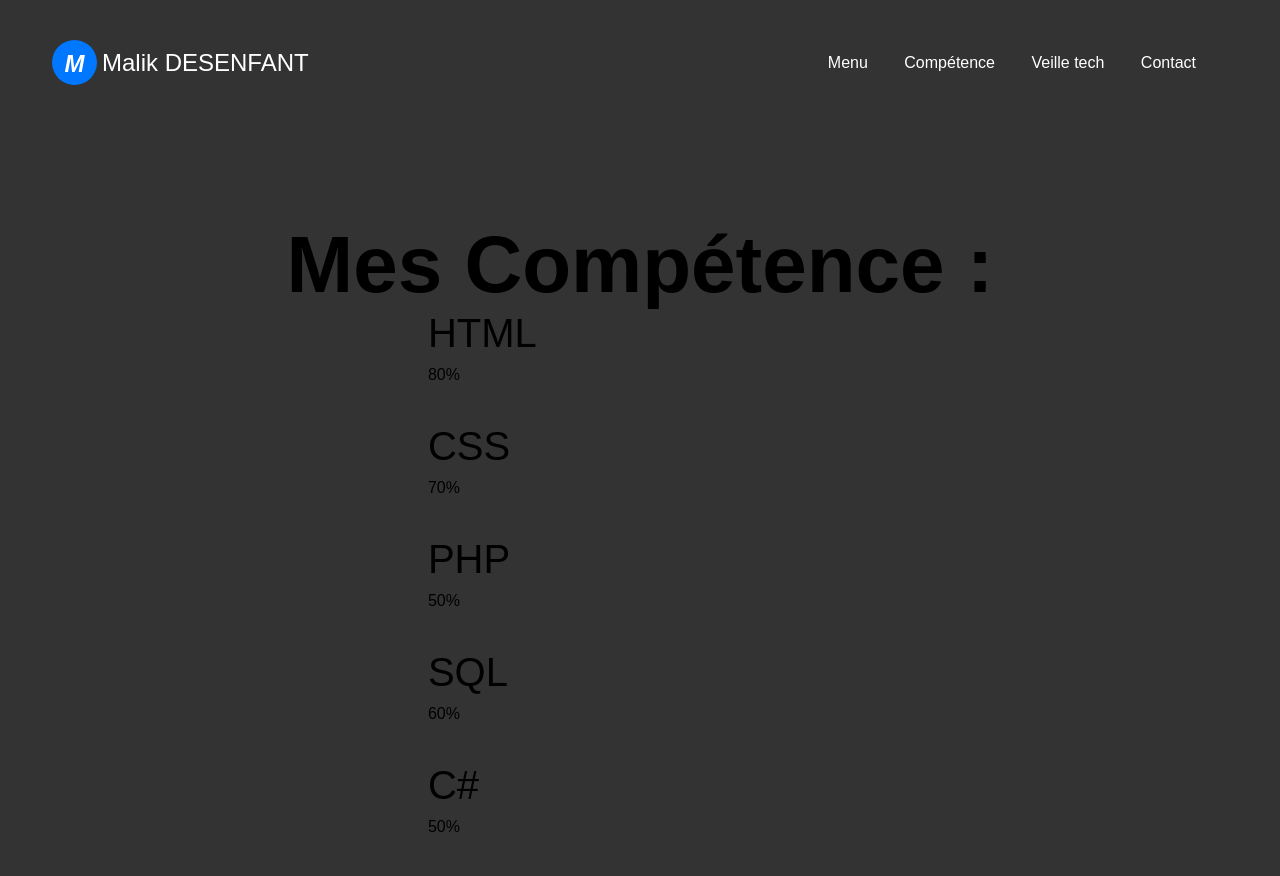
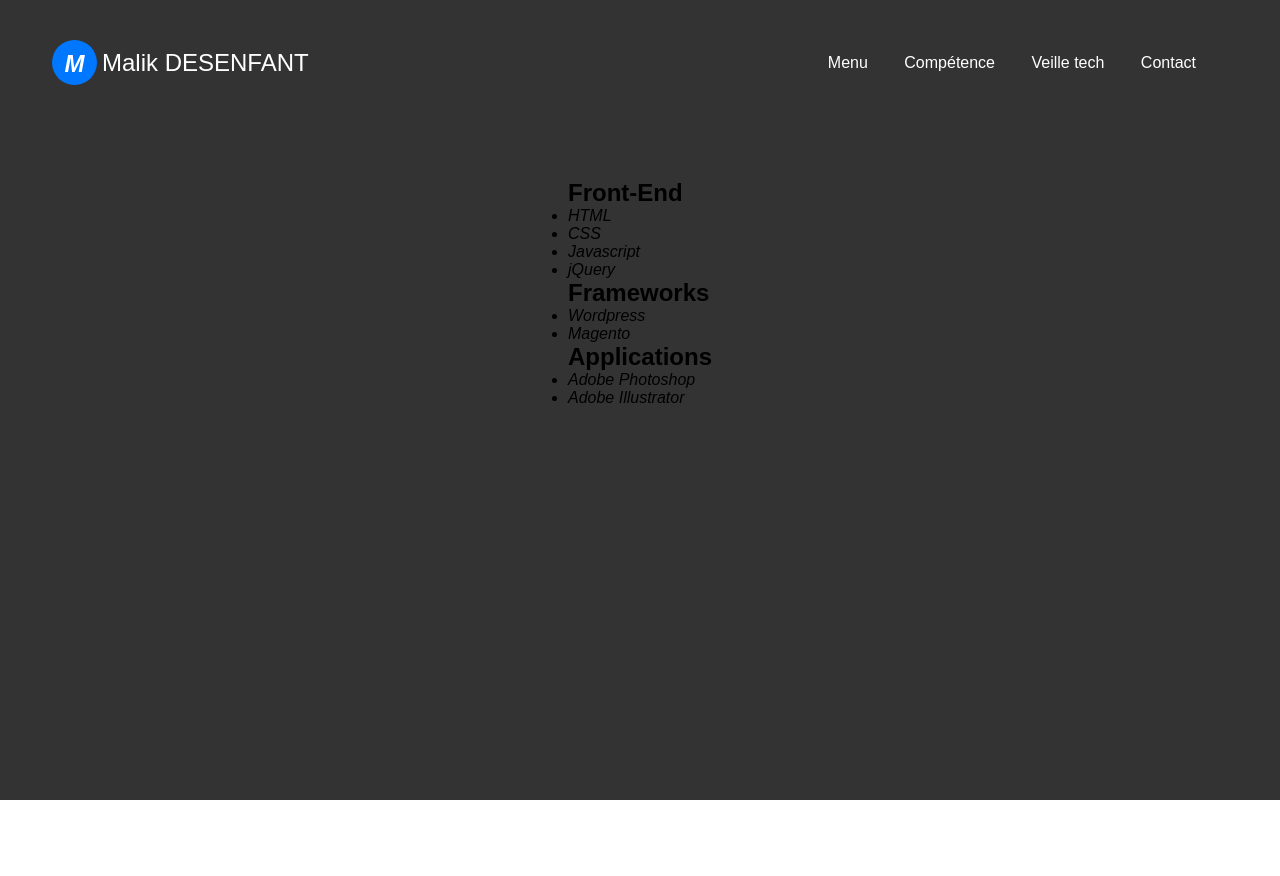
Before and after one commit to Malik-dsf/portfolio, a plain HTML site: page Competence.html in a window 1280 px wide. After the commit the page ends 800 px from the top, so only its background shows below. Drawn offline with Linux system fonts and the light colour scheme.

Commit message:
Update Competence.html

```diff
--- a/Competence.html
+++ b/Competence.html
@@ -44,36 +44,25 @@
                     </nav>
                 </header>
                 <div class="container">
-                    <div class="skill_container">
-                        <h1 class="comp_h1">Mes Compétence :</h1>
-                        <div class="skill_area">
-                            <div class="skill">
-                                <div class="skill_title">HTML</div>
-                                <div class="skill_bar"></div>
-                                <div class="html_skill_fill"><span class="skill_percent">80%</span></div>
-                            </div>
-                            <div class="skill">
-                                <div class="skill_title">CSS</div>
-                                <div class="skill_bar"></div>
-                                <div class="html_skill_fill"><span class="skill_percent">70%</span></div>
-                            </div>
-                            <div class="skill">
-                                <div class="skill_title">PHP</div>
-                                <div class="skill_bar"></div>
-                                <div class="html_skill_fill"><span class="skill_percent">50%</span></div>
-                            </div>
-                            <div class="skill">
-                                <div class="skill_title">SQL</div>
-                                <div class="skill_bar"></div>
-                                <div class="html_skill_fill"><span class="skill_percent">60%</span></div>
-                            </div>
-                            <div class="skill">
-                                <div class="skill_title">C#</div>
-                                <div class="skill_bar"></div>
-                                <div class="html_skill_fill"><span class="skill_percent">50%</span></div>
-                            </div>
-                        </div>
-                    </div>
+                    <div class="skills">
+                        <h2>Front-End</h2>
+                        <ul>
+                          <li><span class="html5"></span><em>HTML</em></li>
+                          <li><span class="css3"></span><em>CSS</em></li>
+                          <li><span class="js"></span><em>Javascript</em></li>
+                          <li><span class="jquery"></span><em>jQuery</em></li>
+                        </ul>
+                        <h2>Frameworks</h2>
+                        <ul>
+                          <li><span class="wordpress"></span><em>Wordpress</em></li>
+                          <li><span class="magento"></span><em>Magento</em></li>
+                        </ul>
+                        <h2>Applications</h2>
+                        <ul>
+                          <li><span class="photoshop"></span><em>Adobe Photoshop</em></li>
+                          <li><span class="illustrator"></span><em>Adobe Illustrator</em></li>
+                        </ul>
+                      </div>
                 </div>
             </div>
 
```
